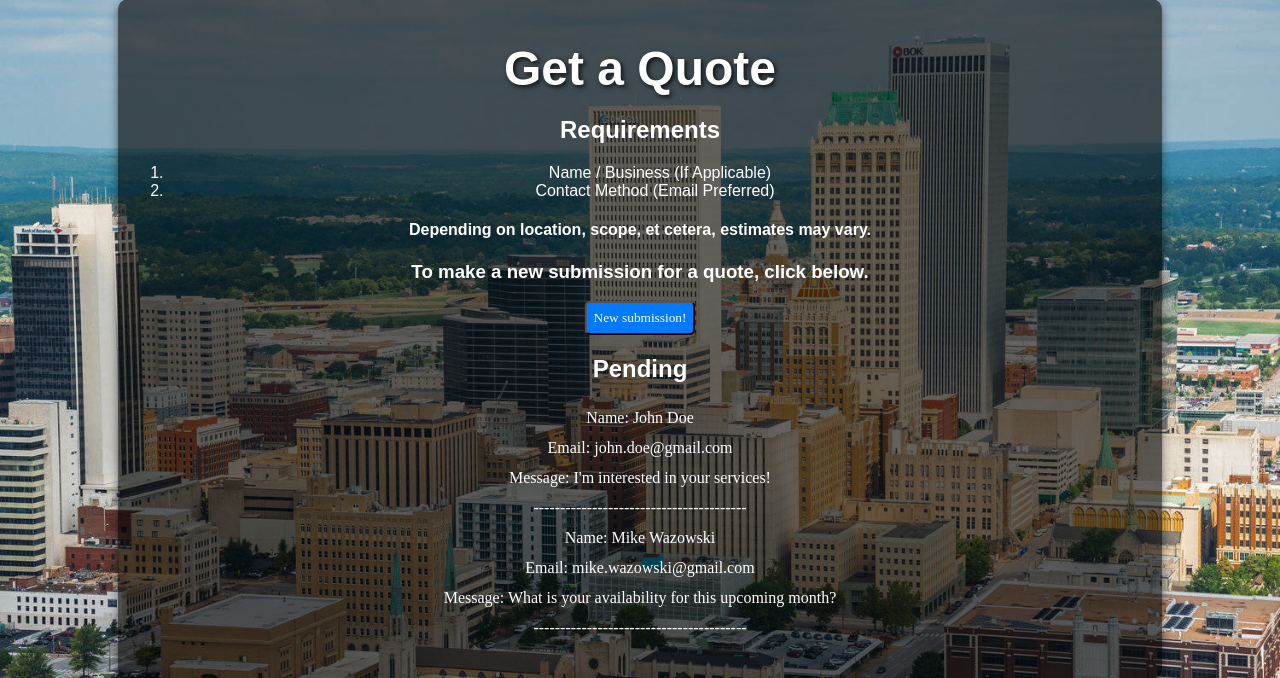
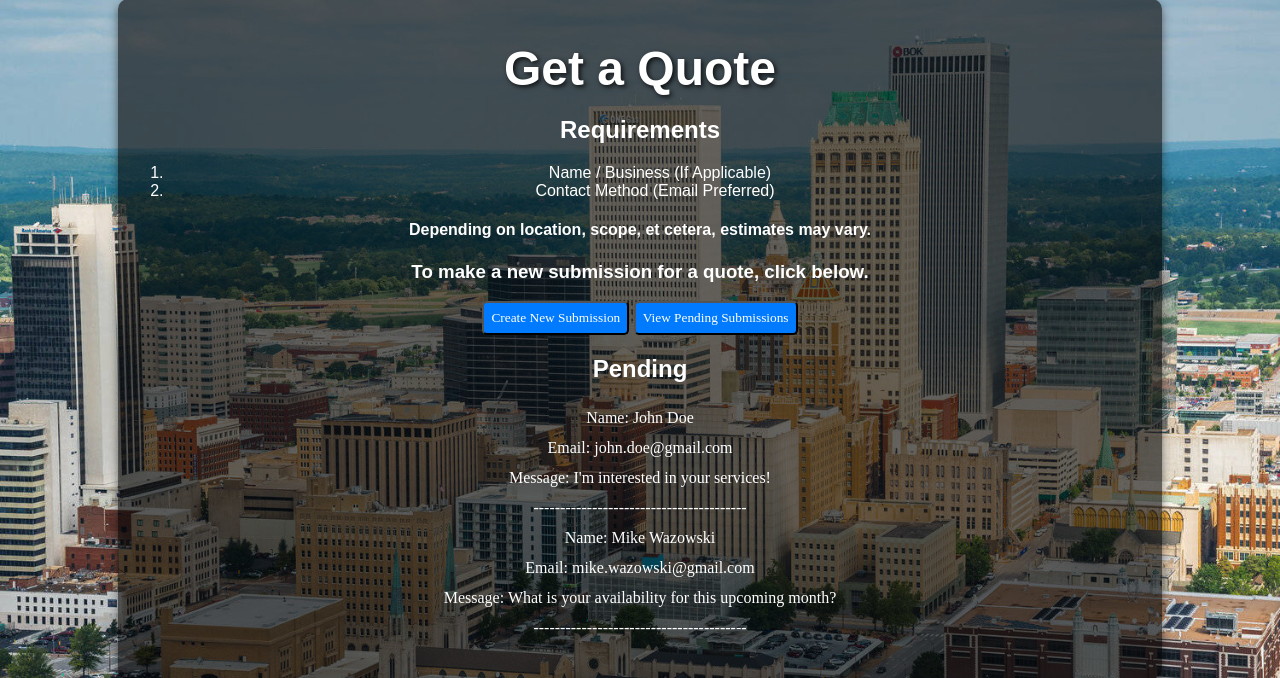
Before and after one commit to BoostedT/Ace-s-Aerial-Studio, a Flask app: page /submissions in a window 1280 px wide. Shown: the part 39-717 px from the top of the page. Run offline with Flask 3, Linux system fonts and the light colour scheme; the visitor is signed in with stand-in values (Sample User, id 1).

Commit message:
working on submissions, might make a new page.

```diff
--- a/static/css/styles.css
+++ b/static/css/styles.css
@@ -320,6 +320,7 @@ pre {
 .name {
 
 }
+
 .contact {
   margin-right: 10px;
 }
--- a/templates/submissions.html
+++ b/templates/submissions.html
@@ -12,7 +12,8 @@
 <h4>Depending on location, scope, et cetera, estimates may vary.</h4>
 <h3>To make a new submission for a quote, click below.</h3>
 <div>
-  <button>New submission!</button>
+  <button>Create New Submission</button>
+  <button>View Pending Submissions</button>
 </div>
 <div>
   <h2>Pending</h2>
```
